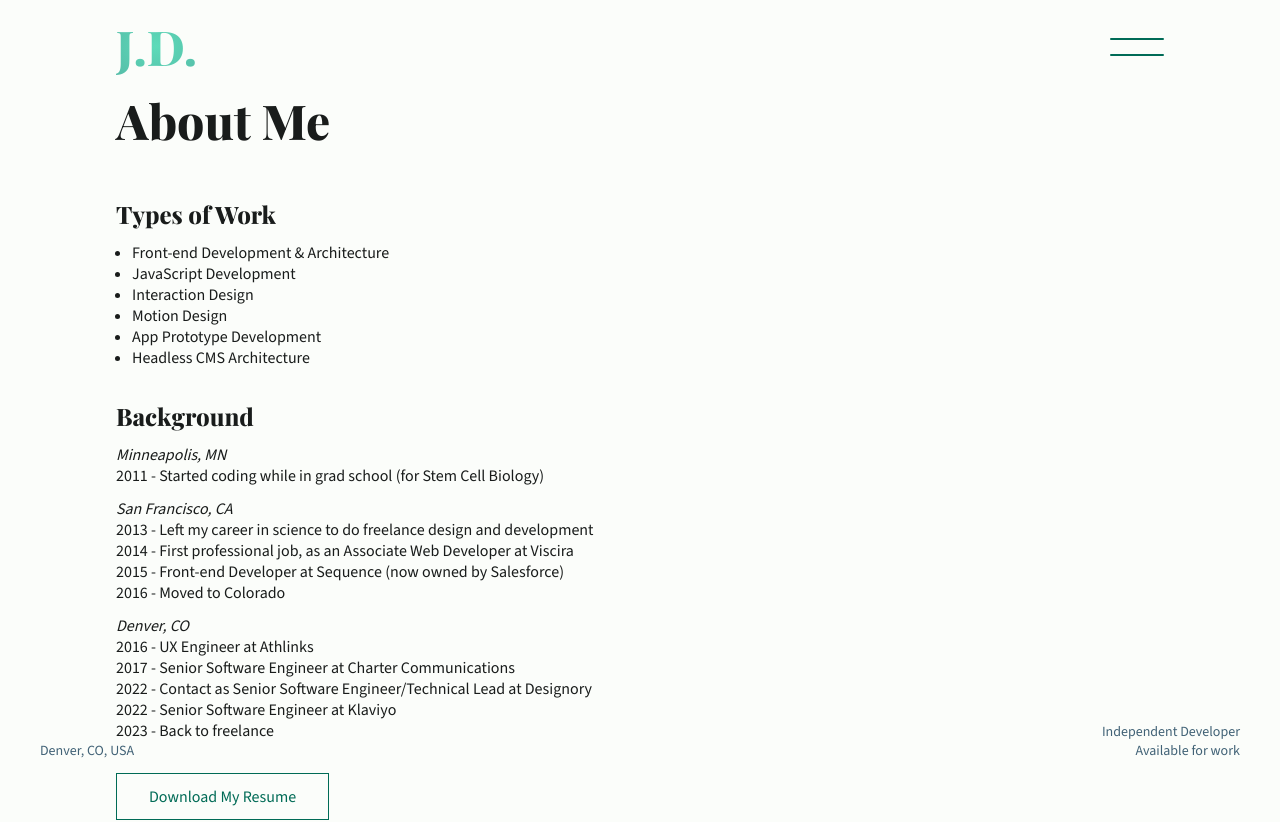
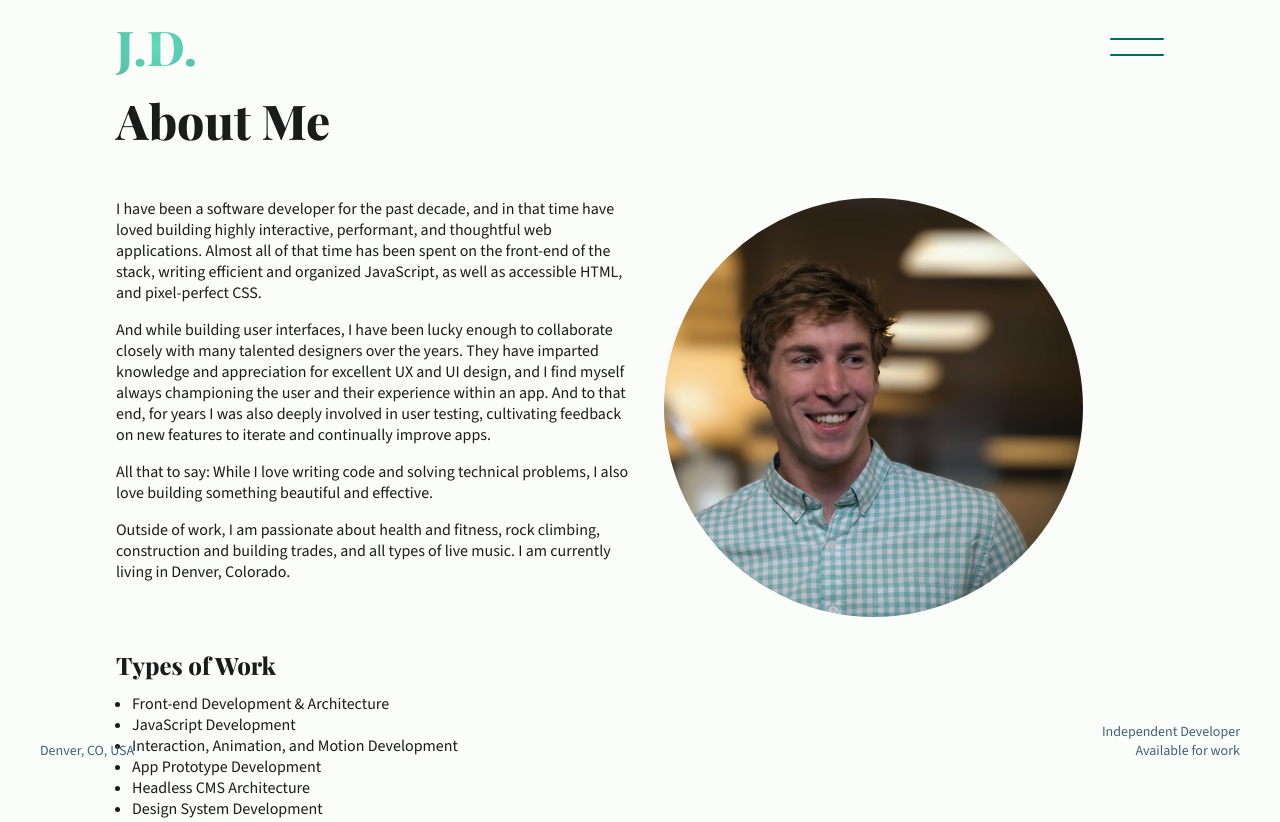
Before and after one commit to jdalton308/portfolio, a Next.js app: page /about in a window 1280 px wide. Shown: the top 822 px of the page. Built offline with nearby package versions, Linux system fonts and the light colour scheme.

Commit message:
About: bio and photo added

```diff
--- a/pages/about/about.module.scss
+++ b/pages/about/about.module.scss
@@ -1,3 +1,4 @@
+@use '@/styles/shared/breakpoints' as bp;
 
 .about_section {
   margin-bottom: 32px;
@@ -5,12 +6,42 @@
   h3 {
     margin-bottom: 12px;
   }
+}
 
-  .timeline_group {
-    margin-bottom: 12px;
+.split_section {
+  @extend .about_section;
+  display: flex;
+  flex-direction: column;
+  gap: 24px;
 
-    p {
-      margin: 0;
+  @include bp.tabletMedia {
+    flex-direction: row;
+  }
+
+  .section_column {
+    flex: 0 0 50%;
+    order: 2;
+  }
+  .photo_column {
+    @extend .section_column;
+    order: 1;
+
+    @include bp.tabletMedia {
+      order: 2;
     }
   }
 }
+
+.portait_image {
+  display: block;
+  width: 100%;
+  height: auto;
+  aspect-ratio: 1 / 1;
+  object-fit: cover;
+  object-position: center;
+  border-radius: 50%;
+
+  @include bp.desktopMedia {
+    width: 80%;
+  }
+}
--- a/pages/about/index.tsx
+++ b/pages/about/index.tsx
@@ -1,3 +1,6 @@
+import Image from 'next/image';
+import portaitImage from '@/data/images/portrait.jpg'
+
 import s from './about.module.scss';
 import ls from '@/styles/shared/layout.module.scss';
 import buttons from '@/styles/shared/buttons.module.scss';
@@ -8,42 +11,38 @@ export default function About() {
       <div className={ls.wrapper}>
         <h1>About Me</h1>
 
+        <div className={s.split_section}>
+          <div className={s.section_column}>
+            <p>I have been a software developer for the past decade, and in that time have loved building highly interactive, performant, and thoughtful web applications. Almost all of that time has been spent on the front-end of the stack, writing efficient and organized JavaScript, as well as accessible HTML, and pixel-perfect CSS.</p>
+
+            <p>And while building user interfaces, I have been lucky enough to collaborate closely with many talented designers over the years. They have imparted knowledge and appreciation for excellent UX and UI design, and I find myself always championing the user and their experience within an app.  And to that end, for years I was also deeply involved in user testing, cultivating feedback on new features to iterate and continually improve apps.</p>
+
+            <p>All that to say: While I love writing code and solving technical problems, I also love building something beautiful and effective.</p>
+
+            <p>Outside of work, I am passionate about health and fitness, rock climbing, construction and building trades, and all types of live music. I am currently living in Denver, Colorado.
+            </p>
+          </div>
+
+          <div className={s.photo_column}>
+            <Image
+              src={portaitImage}
+              alt="portait of my"
+              className={s.portait_image}
+            />
+          </div>
+
+        </div>
+
         <div className={s.about_section}>
           <h3>Types of Work</h3>
           <ul>
             <li>Front-end Development & Architecture</li>
             <li>JavaScript Development</li>
-            <li>Interaction Design</li>
-            <li>Motion Design</li>
+            <li>Interaction, Animation, and Motion Development</li>
             <li>App Prototype Development</li>
             <li>Headless CMS Architecture</li>
+            <li>Design System Development</li>
           </ul>
-        </div>
-
-        <div className={s.about_section}>
-          <h3>Background</h3>
-
-          <div className={s.timeline_group}>
-            <em>Minneapolis, MN</em>
-            <p>2011 - Started coding while in grad school (for Stem Cell Biology)</p>
-          </div>
-
-          <div className={s.timeline_group}>
-            <em>San Francisco, CA</em>
-            <p>2013 - Left my career in science to do freelance design and development</p>
-            <p>2014 - First professional job, as an Associate Web Developer at Viscira</p>
-            <p>2015 - Front-end Developer at Sequence (now owned by Salesforce)</p>
-            <p>2016 - Moved to Colorado</p>
-          </div>
-
-          <div className={s.timeline_group}>
-            <em>Denver, CO</em>
-            <p>2016 - UX Engineer at Athlinks</p>
-            <p>2017 - Senior Software Engineer at Charter Communications</p>
-            <p>2022 - Contact as Senior Software Engineer/Technical Lead at Designory</p>
-            <p>2022 - Senior Software Engineer at Klaviyo</p>
-            <p>2023 - Back to freelance</p>
-          </div>
         </div>
 
         <a
```
Also changed, not shown: data/images/portrait.jpg (added), 1 other file (tests, documents, lock files or other folders).
